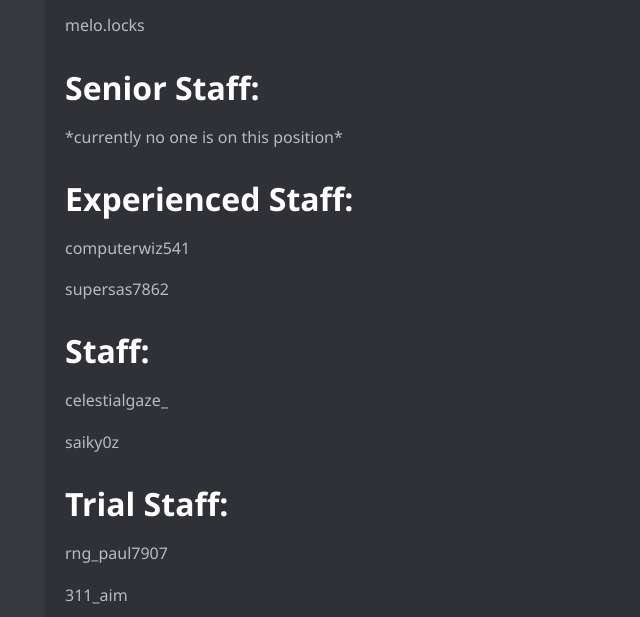
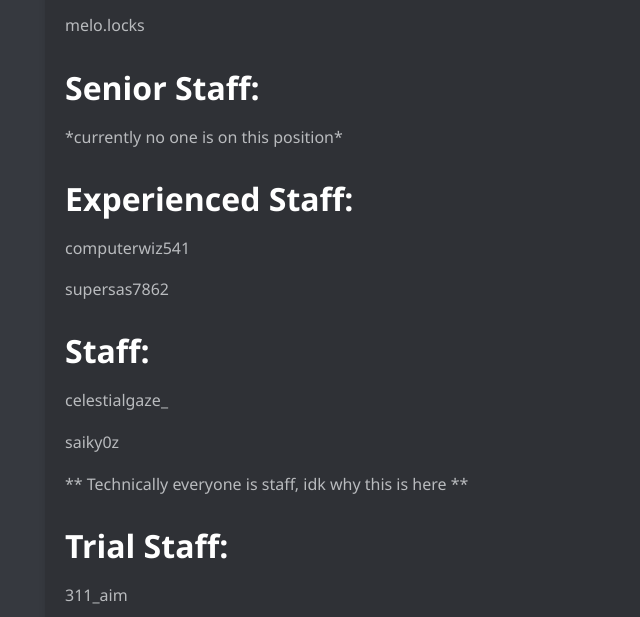
Before and after one commit to c0deNameZ1/GlobaLLeaks, a plain HTML site: page staff.html in a window 1280 px wide. Shown: the part 1390-2007 px from the top of the page, without its empty margins (195-835 px from the left). Drawn offline with Linux system fonts and the light colour scheme.

Commit message:
Add files via upload

```diff
--- a/staff.html
+++ b/staff.html
@@ -68,9 +68,9 @@
         <h2>Staff:</h2>
         <p>celestialgaze_</p>
         <p>saiky0z</p>
+        <p>** Technically everyone is staff, idk why this is here **</p>
         <p> </p>
         <h2>Trial Staff:</h2>
-        <p>rng_paul7907</p>
         <p>311_aim</p>
         <p> </p>
         <a href="https://discord.gg/ZFgy8yQr2m" class="button"><i class="fab fa-discord"></i> Join Now</a>
```
